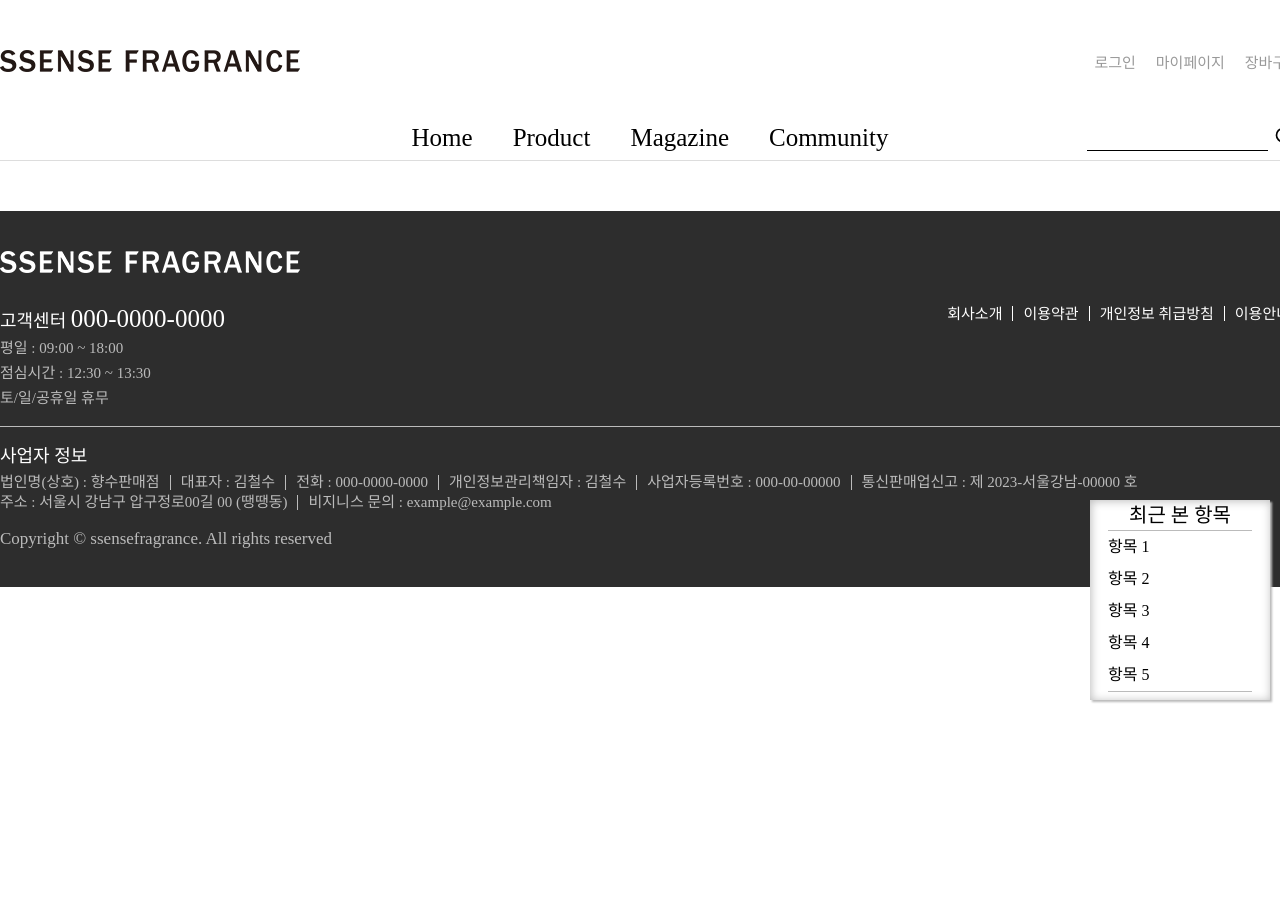
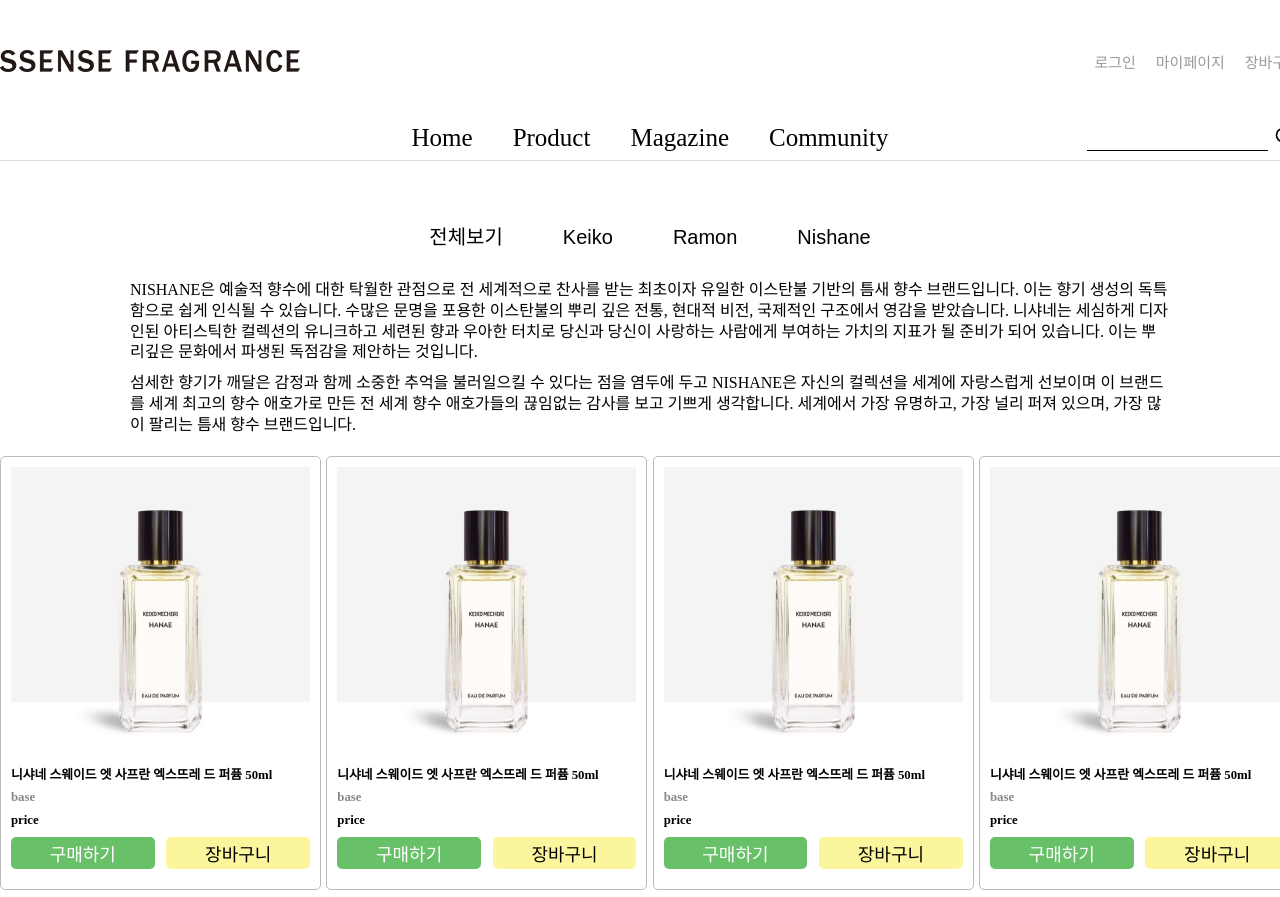
Before and after one commit to roel127/pf06, a React app: page /product in a window 1280 px wide. Shown: the top 897 px of the page. Before the commit the page ends 800 px from the top, so only its background shows below. Built offline with nearby package versions, Linux system fonts and the light colour scheme.

Commit message:
상품 리스트

```diff
--- a/src/Main.js
+++ b/src/Main.js
@@ -2,6 +2,7 @@
 import App from './components/App';
 import Home from "./components/Home";
 import Cart from "./components/Cart";
+import ProductList from "./components/ProductList";
 
 export default function Main(){
   return(
@@ -10,6 +11,7 @@
         <Routes>
           <Route path="/" element={<Home />} />
           <Route path="/cart" element={<Cart />} />
+          <Route path="/product" element={<ProductList />} />
         </Routes>
       </App>
     </BrowserRouter>
--- a/src/components/App.css
+++ b/src/components/App.css
@@ -64,6 +64,7 @@
   margin: 0 auto;
 }
 footer>div>img{
+  width: 30%;
   margin-bottom: 30px;
 }
 footer>div>div:nth-of-type(1){
--- a/src/components/App.js
+++ b/src/components/App.js
@@ -10,7 +10,7 @@
     <div id="main">
       {children}
     </div>
-    <Recent />
+    {/* <Recent /> */}
     <Footer />
     </div>
   );
--- a/src/components/Cart.css
+++ b/src/components/Cart.css
@@ -15,7 +15,6 @@
   color: #333;
 }
 
-.cartList img{width: 100%;}
 .cartList{
   display: flex;
   flex-wrap: wrap;
--- a/src/components/Header.js
+++ b/src/components/Header.js
@@ -28,7 +28,7 @@
               <Link to="/">Home</Link>
             </li>
             <li>
-              <Link to="*">Product</Link>
+              <Link to="/product">Product</Link>
             </li>
             <li>
               <Link to="*">Magazine</Link>
--- a/src/components/Product.js
+++ /dev/null
@@ -1,5 +0,0 @@
-export default function product(){
-  return(
-    <></>
-  )
-}
--- /dev/null
+++ b/src/components/ProductList.css
@@ -0,0 +1,71 @@
+#productWrap{
+  width: 1300px;
+  margin: 0 auto;
+}
+#productWrap>p:nth-of-type(1){
+  text-align: center;
+  margin-bottom: 20px;
+}
+#productWrap>p:nth-of-type(1) button{
+  padding: 10px 0;
+  margin: 0 30px;
+  border: none;
+  font-size: 20px;
+  background-color: transparent;
+  cursor: pointer;
+}
+#productWrap>p:nth-of-type(2), #productWrap>p:nth-of-type(3){
+  width: 80%;
+  margin: 0 auto 10px;
+  line-height: 1.3em;
+}
+#productWrap>p:nth-of-type(3){
+  margin-bottom: 20px;
+}
+
+.productList{
+  display: flex;
+  flex-wrap: wrap;
+  justify-content: space-between;
+}
+.productList>figure{
+  width: 23%;
+  padding: 10px 10px;
+  border: 1px solid #bbb;
+  margin-bottom: 10px;
+  border-radius: 5px;
+}
+.productList>figure>figcaption>dl{
+  text-align: start;
+  font-size: 0.8em;
+  font-weight: bolder;
+}
+.productList>figure>figcaption>dl>dt{
+  margin-bottom: 10px;
+}
+.productList>figure>figcaption>dl>dd{
+  margin-bottom: 10px;
+}
+.productList>figure>figcaption>dl>dd:nth-of-type(1){
+  color: #888;
+}
+.productList>figure>figcaption>dl>dd:last-of-type{
+  display: flex;
+  justify-content: space-between;
+}
+.productList>figure>figcaption button{
+  width: 48%;
+  border: none;
+  border-radius: 5px;
+  font-size: 18px;
+  background-color: rgb(104, 193, 104);
+  color: #fff;
+  padding: 3px 0;
+}
+.productList>figure>figcaption button:nth-of-type(2){
+  display: flex;
+  justify-content: center;
+  align-items: center;
+  background-color: rgb(251, 246, 157);
+  color: #000;
+}
--- /dev/null
+++ b/src/components/ProductList.js
@@ -0,0 +1,44 @@
+import './ProductList.css';
+
+export function BrandForm(){
+  return(
+    <figure>
+      <img src="./images/keiko/keiko_hanae.jpeg" alt="" />
+      <figcaption>
+        <dl>
+          <dt>니샤네 스웨이드 엣 사프란 엑스뜨레 드 퍼퓸 50ml</dt>
+          <dd>base</dd>
+          <dd>price</dd>
+          <dd>
+            <button type="button">구매하기</button>
+            <button type="button">장바구니</button>
+          </dd>
+        </dl>
+      </figcaption>
+    </figure>
+  )
+}
+
+export default function ProductList(){
+  return(
+    <div id="productWrap">
+      <p>
+        <span>
+          <button type="button">전체보기</button>
+          <button type="button">Keiko</button>
+          <button type="button">Ramon</button>
+          <button type="button">Nishane</button>
+        </span>
+      </p>
+      <p>NISHANE은 예술적 향수에 대한 탁월한 관점으로 전 세계적으로 찬사를 받는 최초이자 유일한 이스탄불 기반의 틈새 향수 브랜드입니다. 이는 향기 생성의 독특함으로 쉽게 인식될 수 있습니다. 수많은 문명을 포용한 이스탄불의 뿌리 깊은 전통, 현대적 비전, 국제적인 구조에서 영감을 받았습니다. 니샤네는 세심하게 디자인된 아티스틱한 컬렉션의 유니크하고 세련된 향과 우아한 터치로 당신과 당신이 사랑하는 사람에게 부여하는 가치의 지표가 될 준비가 되어 있습니다. 이는 뿌리깊은 문화에서 파생된 독점감을 제안하는 것입니다.  </p>
+      <p>섬세한 향기가 깨달은 감정과 함께 소중한 추억을 불러일으킬 수 있다는 점을 염두에 두고 NISHANE은 자신의 컬렉션을 세계에 자랑스럽게 선보이며  이 브랜드를 세계 최고의 향수 애호가로 만든 전 세계 향수 애호가들의 끊임없는 감사를 보고 기쁘게 생각합니다. 세계에서 가장 유명하고, 가장 널리 퍼져 있으며, 가장 많이 팔리는 틈새 향수 브랜드입니다.</p>
+      <div className="productList">
+        <BrandForm />
+        <BrandForm />
+        <BrandForm />
+        <BrandForm />
+        <BrandForm />
+      </div>
+    </div>
+  )
+}
--- a/src/index.css
+++ b/src/index.css
@@ -3,3 +3,4 @@
 a{
   text-decoration: none;
 }
+img{width: 100%;}
```
